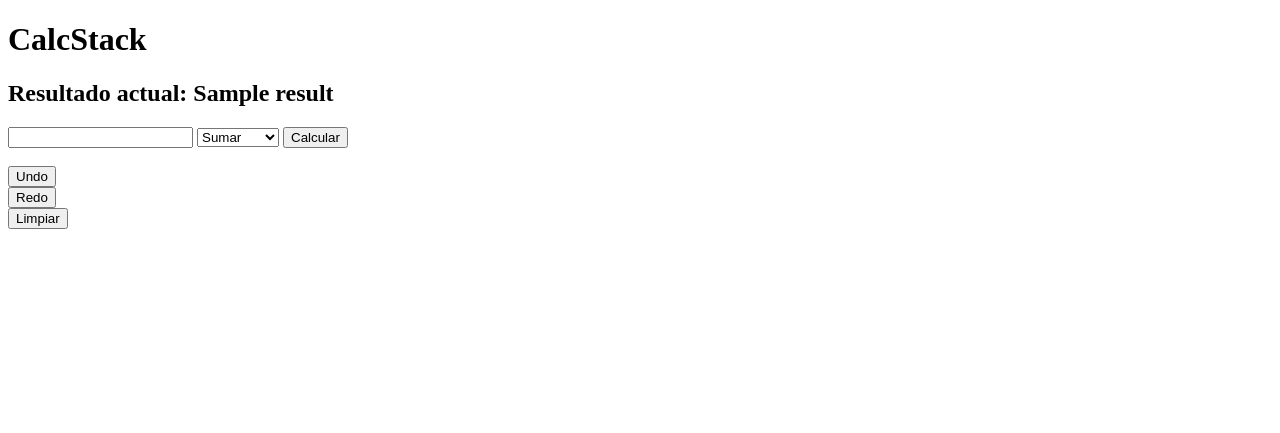
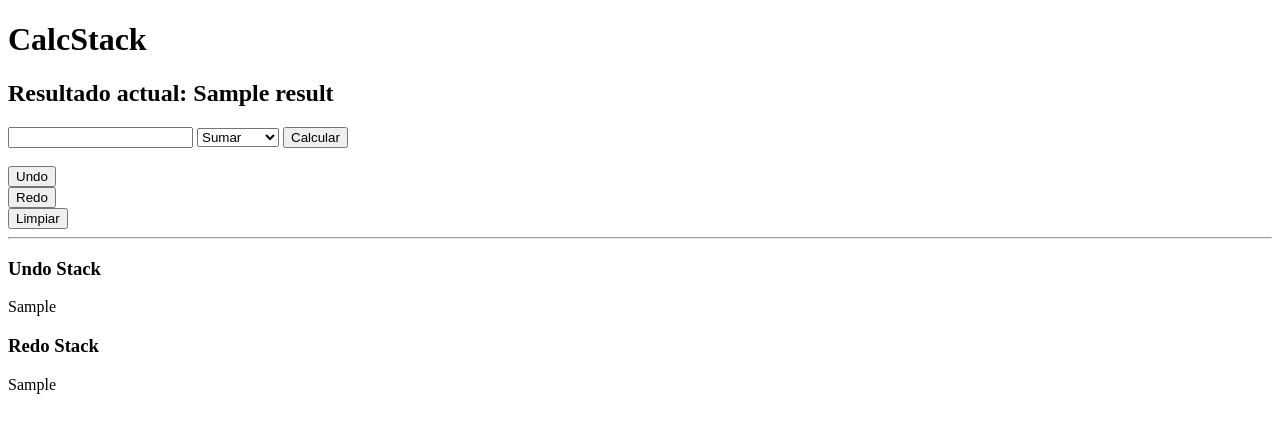
Before and after one commit to Danilocerna18/Calculator_DobleStack, a Flask app: template templates/index.html in a window 1280 px wide. Shown: the top 433 px of the page. Run offline with Flask 3, Linux system fonts and the light colour scheme; the template is opened without the code that fills it: most values are stand-ins (such as "Sample title", 1, 10 or a date in 2020).

Commit message:
show stacks

```diff
--- a/templates/index.html
+++ b/templates/index.html
@@ -35,5 +35,14 @@
     </form>
 
 
+    <hr>
+
+    <h3>Undo Stack</h3>
+    <p>{{ data.undo_stack }}</p>
+
+    <h3>Redo Stack</h3>
+    <p>{{ data.redo_stack }}</p>
+
+
 </body>
 </html>
```
